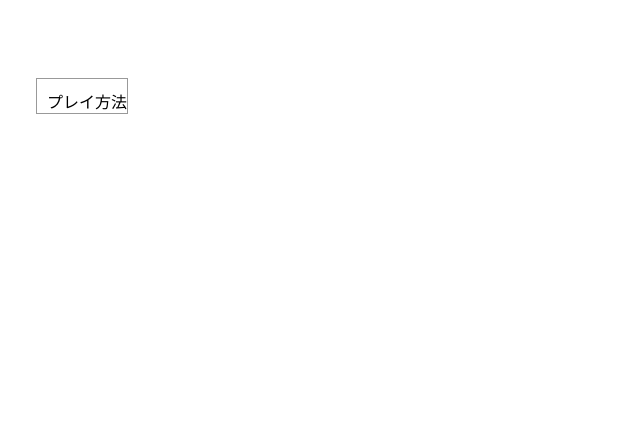
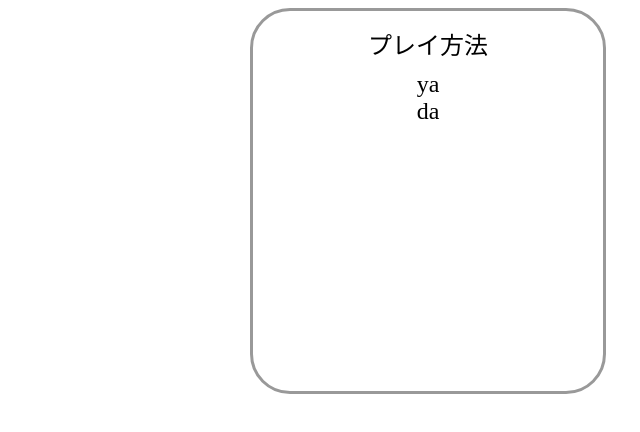
Before and after one commit to eREDROCK/debateAI, a Next.js app in the folder frontend/web-front/: page /test/app in a window 1280 px wide. Shown: the top 432 px of the page, without its empty margins (212-852 px from the left). Built offline with nearby package versions, Linux system fonts and the light colour scheme.

Commit message:
[Add] ホットリロードの修正

```diff
--- /dev/null
+++ b/frontend/web-front/src/components/Explain-box/InstructData.tsx
@@ -0,0 +1,16 @@
+import React from "react";
+
+export const InstructData = [
+  {
+    image: "1",
+    instruction: "ya",
+  },
+  {
+    image: "2",
+    instruction: "da",
+  },
+  {
+    image: "3",
+    instruction: "wa",
+  },
+];
--- a/frontend/web-front/src/components/Explain-box/explain-box.tsx
+++ b/frontend/web-front/src/components/Explain-box/explain-box.tsx
@@ -1,37 +1,59 @@
 import React from "react";
 import styled from "styled-components";
+import { InstructData } from "./InstructData";
 
 const BoxDiv = styled.div`
-  display: inline-block;
-  height: 100%;
-  width: auto;
-  margin-left: 240px;
-  margin-top: 70px;
-  padding: 10px 0px 0px 10px;
-  border: solid 1px #999999;
+  text-align: center;
+  margin-left: auto;
+  margin-right: auto;
+  width: 350px;
+  height: auto;
+  padding: 15px 0px 15px 0px;
+  border: solid 3px #999999;
+  border-radius: 40px; /* 枠を角丸にする */
+
+  font-size: 24px;
+  font-family: "游ゴシック";
 
   li {
     /* display: inline-block; */
     list-style: none;
     padding: 0px 0px 0px 0px;
   }
-  .container {
-    width: 150px;
-    margin: 5px;
-    border: solid 1px #999999;
+`;
+
+const CardDiv = styled.div`
+  width: 80%;
+  height: 300px;
+
+  margin-left: auto; /* 左の余白 */
+  margin-right: auto; /* 右の余白 */
+  margin-top: 10px; /* 上の余白 */
+  margin-bottom: 5px; /* 下の余白 */
+`;
+
+//タイマー処理
+setInterval(() => {
+  //カウントの初期値
+  let counter = 0;
+
+  //カウントアップ
+  counter++;
+  var setItem = 0;
+
+  if (counter % 3 === setItem) {
   }
-
-  .item {
-    width: 100px;
-    margin: 5px;
-    border: solid 1px #999999;
-  }
-`;
+  <li>{InstructData[setItem].instruction}</li>;
+}, 1000);
 
 const ExplainBox = () => {
   return (
     <BoxDiv>
       <li>プレイ方法</li>
+      <CardDiv className="item">
+        <li>{InstructData[0].instruction}</li>
+        <li>{InstructData[1].instruction}</li>
+      </CardDiv>
     </BoxDiv>
   );
 };
```
